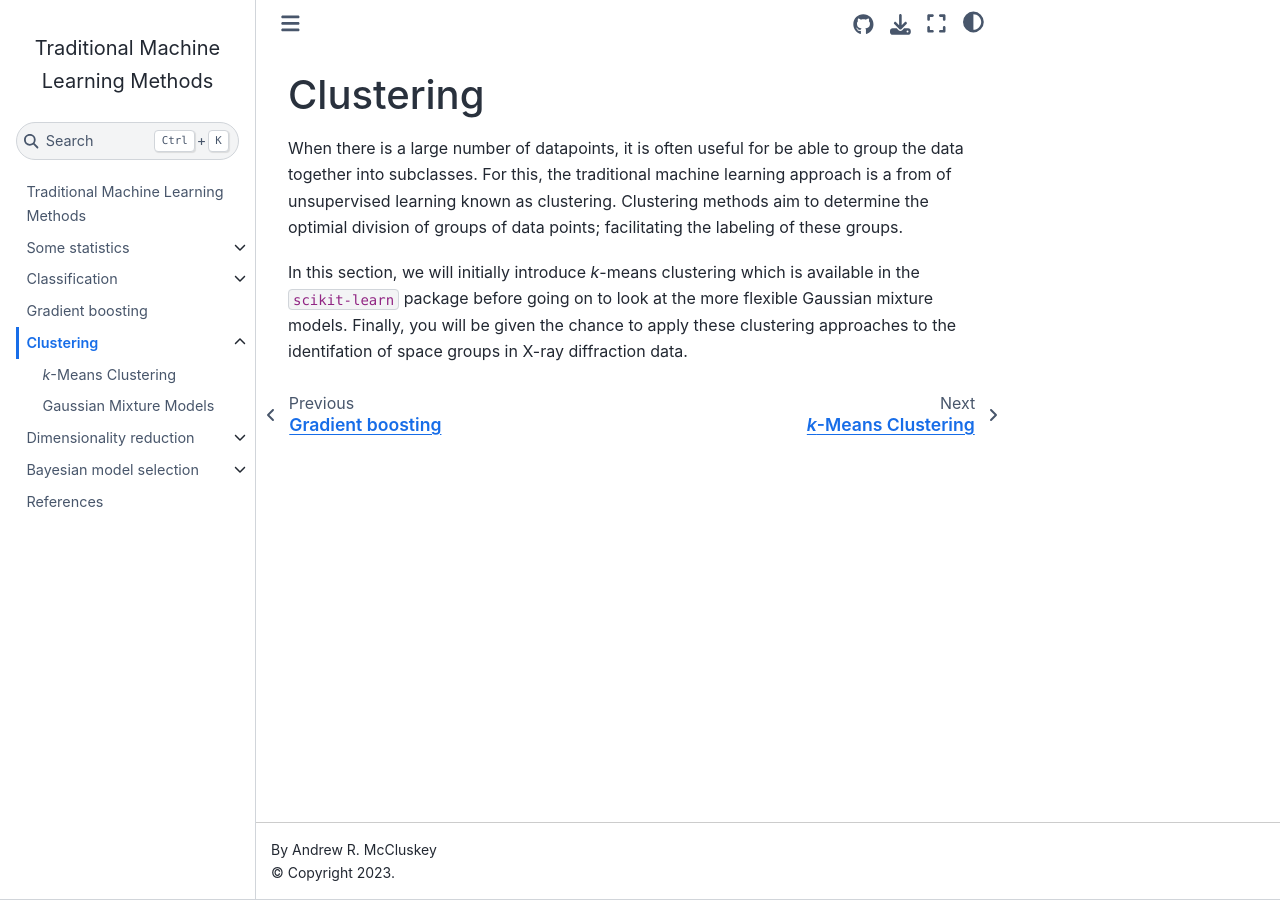
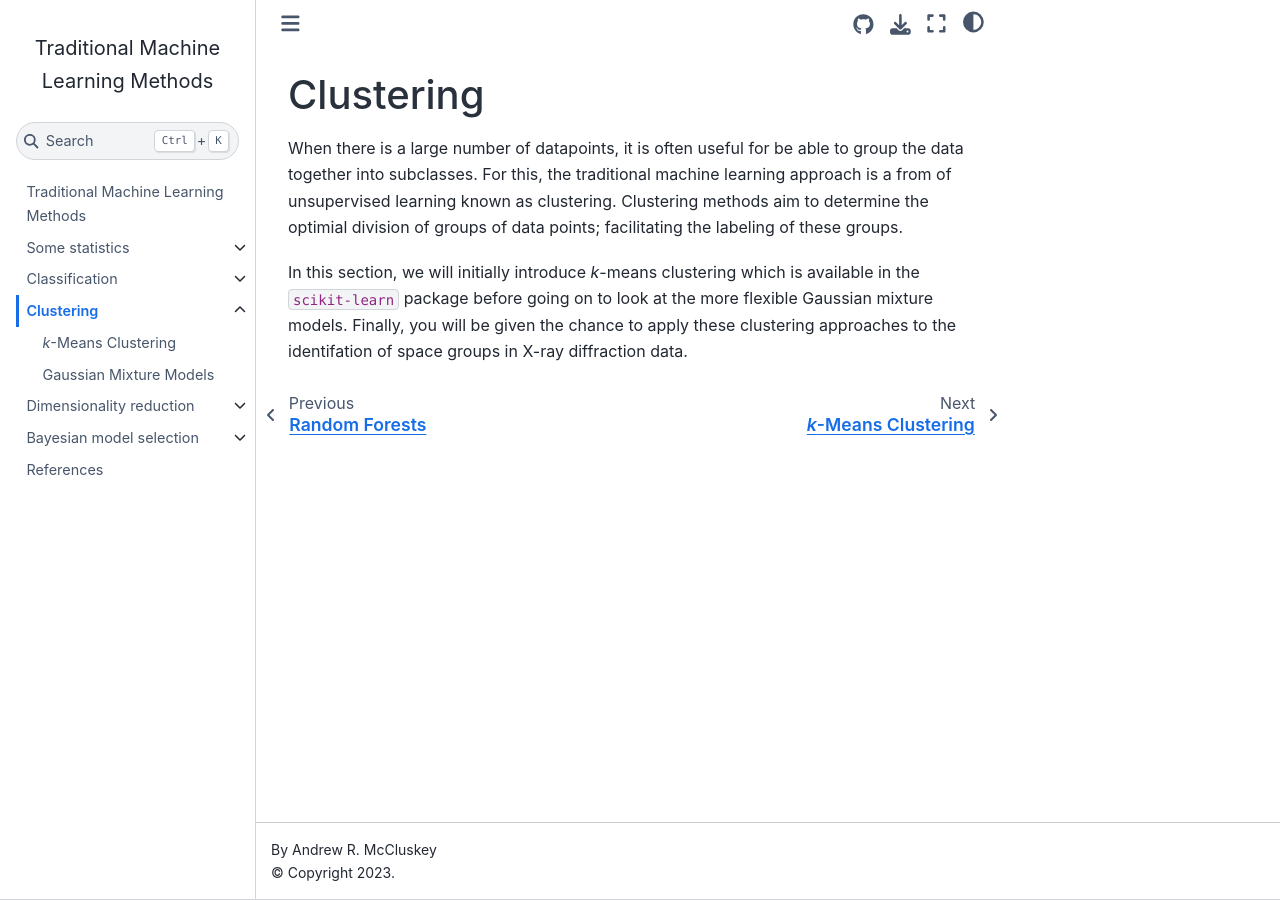
Before and after one commit to arm61/trad_ml_methods, a Jupyter Book: the page built from clustering.md, in a window 1280 px wide. Built offline with Jupyter Book 1.0.4 settings and Sphinx 7.4.7 and the Sphinx Book theme 1.1.4, drawn with Linux system fonts in a browser that asks for light colours.

Commit message:
remove gradient boosting

```diff
--- a/_toc.yml
+++ b/_toc.yml
@@ -9,7 +9,6 @@
   sections:
     - file: decision_trees
     - file: random_forest
-- file: gradient_boosting
 - file: clustering
   sections:
     - file: k_means
```
